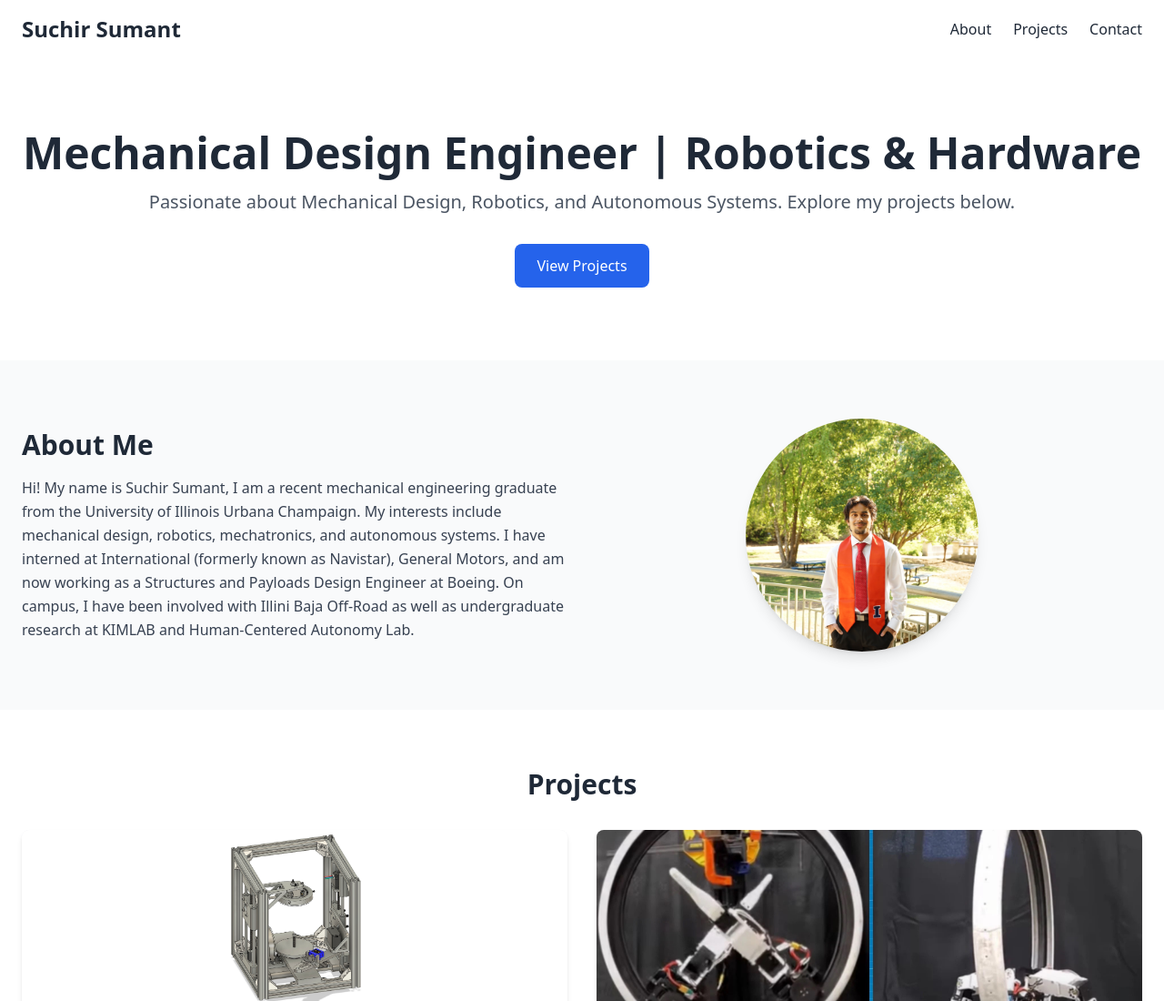
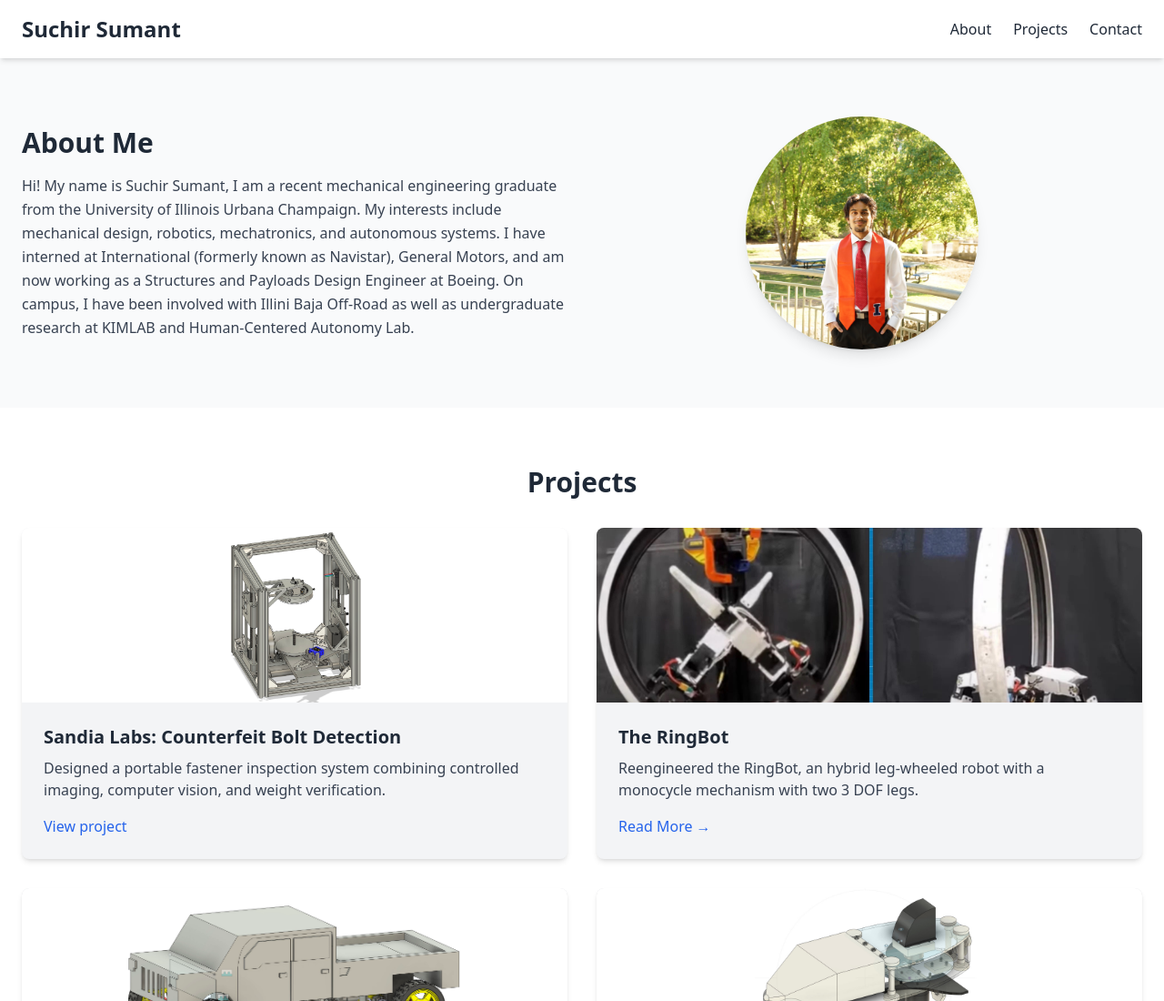
Before and after one commit to ssumant02/ssumant02.github.io, a plain HTML site: page index.html in a window 1280 px wide. Shown: the top 1100 px of the page at 91% size. Drawn offline with nearby package versions, Linux system fonts and the light colour scheme.

Commit message:
Remove introductory banner and move homepage content upward

```diff
--- a/index.html
+++ b/index.html
@@ -22,18 +22,6 @@
     </div>
   </header>
 
-  <!-- Hero Section -->
-  <section class="bg-white py-20">
-    <div class="container mx-auto text-center px-6">
-      <h2 class="text-4xl md:text-5xl font-extrabold mb-4">Mechanical Design Engineer | Robotics &amp; Hardware</h2>
-      <p class="text-lg md:text-xl text-gray-600 mb-8">
-        Passionate about Mechanical Design, Robotics, and Autonomous Systems. Explore my projects below.
-      </p>
-      <a href="#projects" class="inline-block bg-blue-600 text-white px-6 py-3 rounded-lg hover:bg-blue-700 transition">
-        View Projects
-      </a>
-    </div>
-  </section>
   <!-- About Section -->
   <section id="about" class="py-16">
     <div class="container mx-auto px-6 md:flex md:items-center">
```
